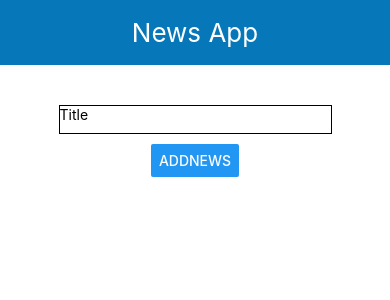
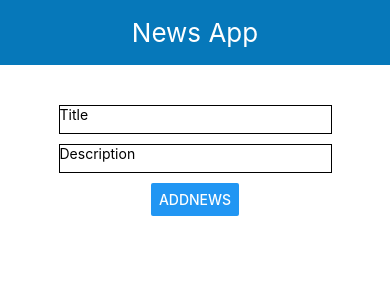
Before and after one commit to Demonik755/News-App-Rn, a React Native app: screen / in a window 390 px wide. Shown: the top 300 px of the page. Built offline with nearby package versions, Linux system fonts and the light colour scheme.

Commit message:
New: Create alert message

```diff
--- a/App.js
+++ b/App.js
@@ -6,13 +6,13 @@ import {News} from "./src/components/News";
 
 export default function App() {
     const [news, setNews] = useState([]);
-    const addNews =(title) => {
+    const addNews =(title,description) => {
         setNews(prev =>[
             ...prev,
             {
                 id: Date.now().toString(),
                 title: title,
-                // description:description,
+                description:description,
             }
         ])
     };
--- a/src/components/AddNews.js
+++ b/src/components/AddNews.js
@@ -1,25 +1,30 @@
 import React, {useState} from 'react';
-import { StyleSheet, TextInput,Button, View } from 'react-native';
+import { StyleSheet, TextInput,Button, View, Alert } from 'react-native';
 export const AddNews = ({onSubmit}) => {
-    const [value, setValue] = useState('');
+    const [title, setTitle] = useState('');
+    const [description, setDescription] = useState('');
     const pressHandler = () => {
-      onSubmit(value);
-        setValue('')
+        if (title.trim() && description.trim()) {
+            onSubmit(title, description);
+        }else {
+            Alert.alert("Input cannot be empty!")
+        }
+
     };
   return (
       <View style ={styles.block}>
           <TextInput
               style={styles.input}
-              onChangeText={setValue}
-              value={value}
+              onChangeText={setTitle}
+              value={title}
               placeholder="Title"
           />
-          {/*<TextInput*/}
-          {/*    style={styles.input}*/}
-          {/*    onChangeText={text=> setValue(text)}*/}
-          {/*    value={value}*/}
-          {/*    placeholder="Description"*/}
-          {/*/>*/}
+          <TextInput
+              style={styles.input}
+              onChangeText={setDescription}
+              value={description}
+              placeholder="Description"
+          />
           <Button title="AddNews" onPress={pressHandler}/>
       </View>
   )
@@ -28,7 +33,6 @@ const styles = StyleSheet.create({
     block: {
         flexDirection: "column",
         alignItems: "center",
-        // flex: 1
     },
     input: {
         width: "70%",
@@ -36,6 +40,5 @@ const styles = StyleSheet.create({
         borderColor: "black",
         paddingBottom: 10,
         marginBottom: 10
-
     }
 });
--- a/src/components/News.js
+++ b/src/components/News.js
@@ -30,9 +30,6 @@ export const News = ({news}) => {
 const styles = StyleSheet.create({
     news: {
         flexDirection: 'row',
-        // flex: 1,
         height: 100
-
-
     }
 });
```
